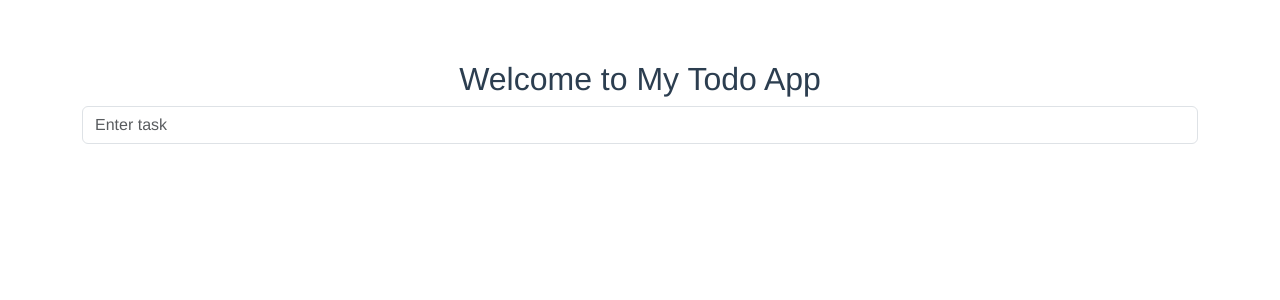
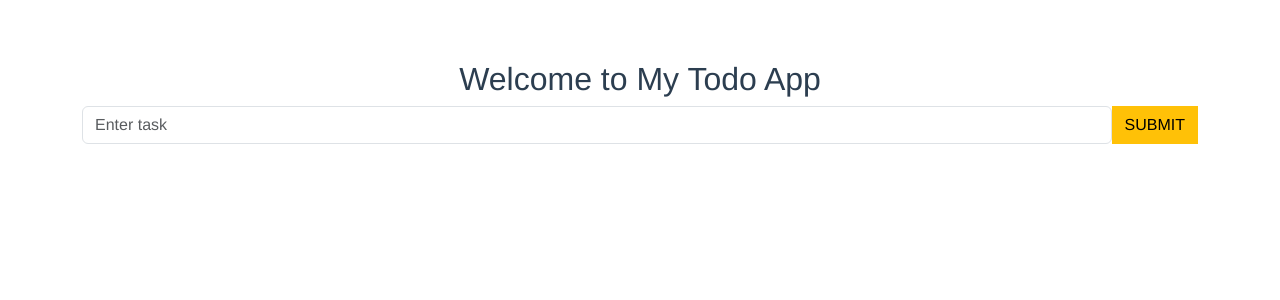
Before and after one commit to hninhnin0929/ToDoApp-V1, a Vue app: page /#/ in a window 1280 px wide. Shown: the top 300 px of the page. Built offline with nearby package versions, Linux system fonts and the light colour scheme.

Commit message:
add input sumbit btn

```diff
--- a/src/components/Home.vue
+++ b/src/components/Home.vue
@@ -6,6 +6,7 @@
       <!-- Input -->
     <div class="d-flex">
       <input type="text" class="form-control" placeholder="Enter task">
+      <button class="btn btn-warning rounded-0">SUBMIT</button>
     </div>
 
   </div>
```
